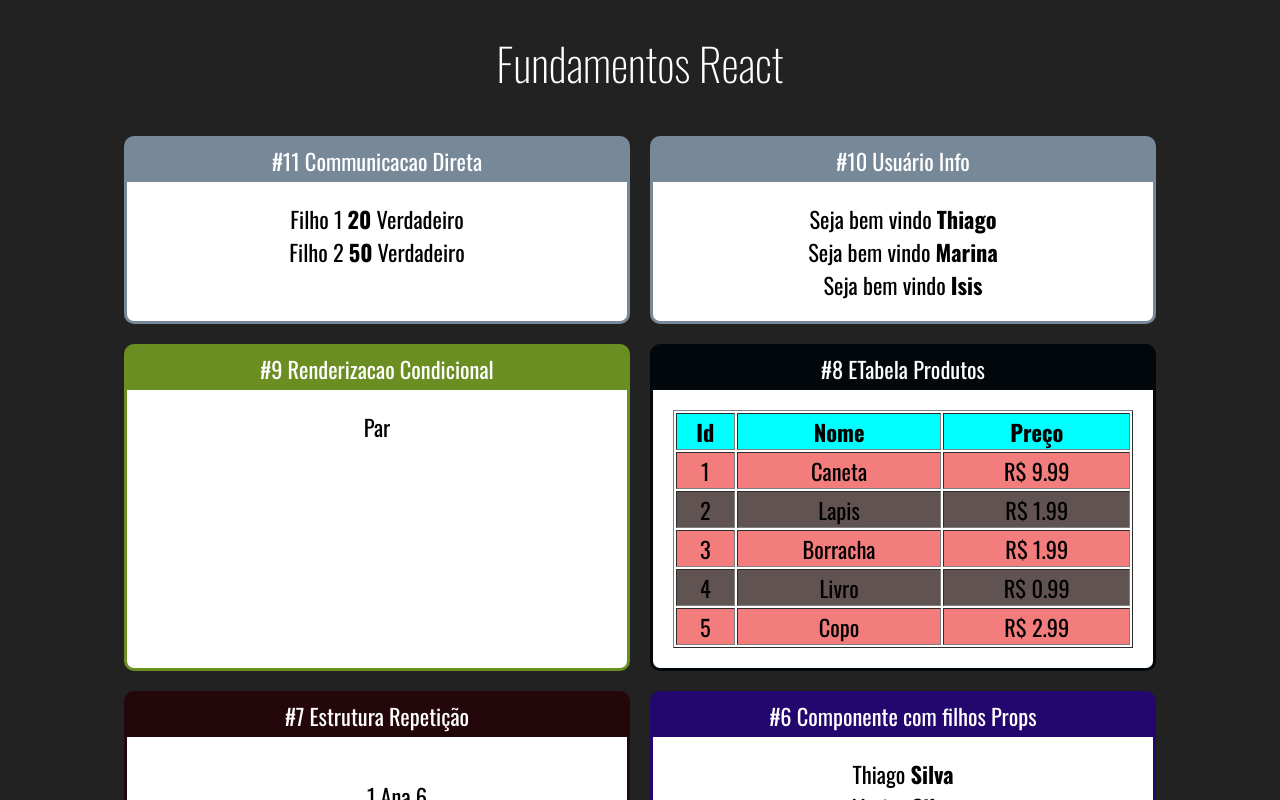
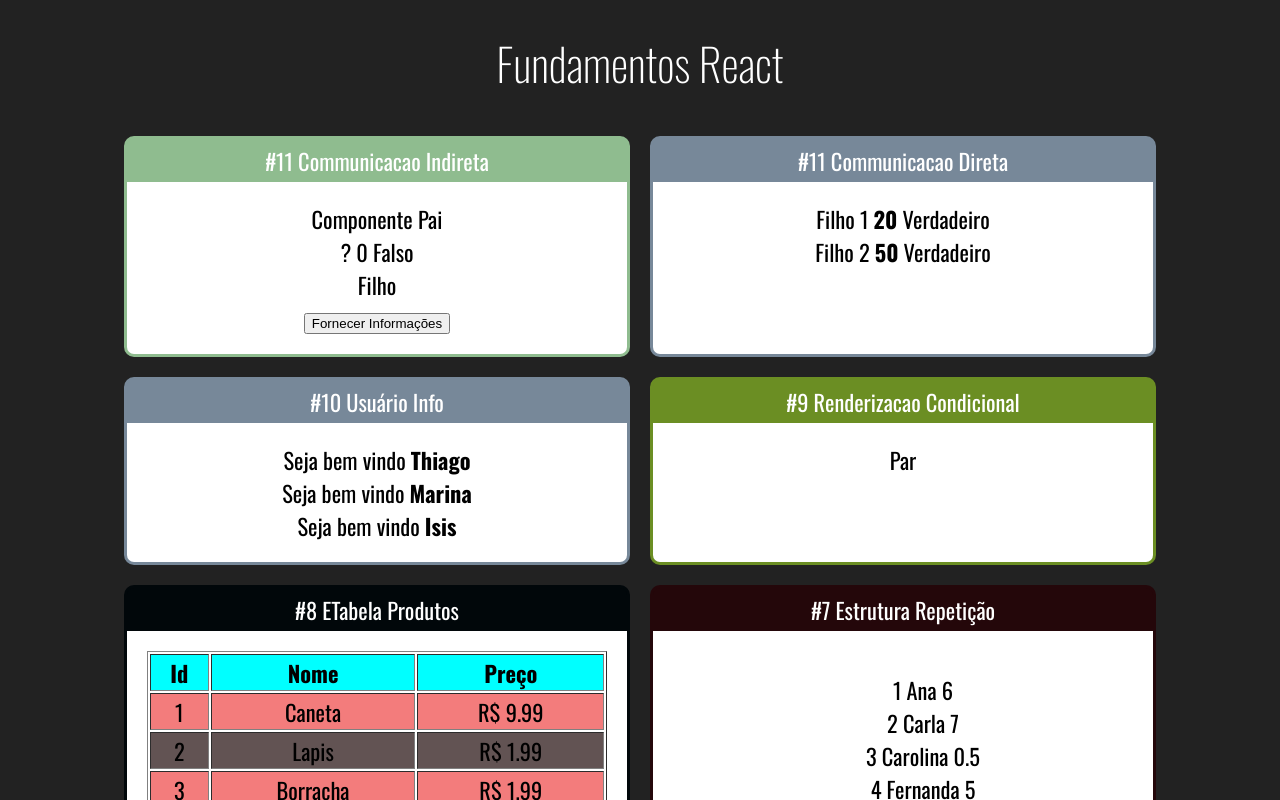
Before and after one commit to tavelars/curso-react, a React (Create React App) app in the folder fundamentos-react/: page / in a window 1280 px wide. Shown: the top 800 px of the page. Built offline with nearby package versions, Linux system fonts and the light colour scheme.

Commit message:
Passagem de parametros via hooks

```diff
--- a/fundamentos-react/src/App.jsx
+++ b/fundamentos-react/src/App.jsx
@@ -15,6 +15,7 @@ import TabelaProdutos from './components/repeticao/TabelaProdutos';
 import ParOuImpar from './components/condicional/ParOuImpar';
 import UsuarioInfo from './components/condicional/UsuarioInfo';
 import DiretaPai from './components/comunicacao/DiretaPai';
+import IndiretaPai from './components/comunicacao/IndiretaPai';
 
 export default function App(props) {
     return (
@@ -24,6 +25,10 @@ export default function App(props) {
             <h1>Fundamentos React</h1>
 
             <div className="Cards">
+
+                <Card titulo="#11 Communicacao Indireta" color="#8FBC8F">
+                    <IndiretaPai></IndiretaPai>
+                </Card>
 
                 <Card titulo="#11 Communicacao Direta" color="#778899">
                     <DiretaPai></DiretaPai>
--- /dev/null
+++ b/fundamentos-react/src/components/comunicacao/IndiretaFilho.jsx
@@ -0,0 +1,21 @@
+import React from "react";
+
+export default props => {
+
+    const gerarIdade = () => parseInt(Math.random() * (20) + 50);
+
+    return (
+        <div>
+            <div>Filho</div>
+            <button onClick={
+                evento => {
+                    props.quandoClicar('João', gerarIdade(), true);
+                }
+            }>
+                Fornecer Informações
+            </button>
+
+        </div>
+    )
+
+}
--- /dev/null
+++ b/fundamentos-react/src/components/comunicacao/IndiretaPai.jsx
@@ -0,0 +1,28 @@
+import React, {useState} from "react";
+import IndiretaFilho from "./IndiretaFilho";
+
+export default props => {
+
+    const [nome, setNome] = useState('?');
+    const [idade, setIdade] = useState(0);
+    const [nerd, setNerd] = useState(false);
+
+    function fornecerInformacoes(nome, idade, nerd){
+        setNome(nome);
+        setIdade(idade);
+        setNerd(nerd);
+    }
+
+    return (
+        <div>
+            <div>Componente Pai</div>
+
+            <span>{nome} </span>
+            <span>{idade} </span>
+            <span>{nerd ? 'Verdadeiro' : 'Falso'}</span>
+
+            <IndiretaFilho quandoClicar={fornecerInformacoes}></IndiretaFilho>
+        </div>
+    )
+
+}
```
